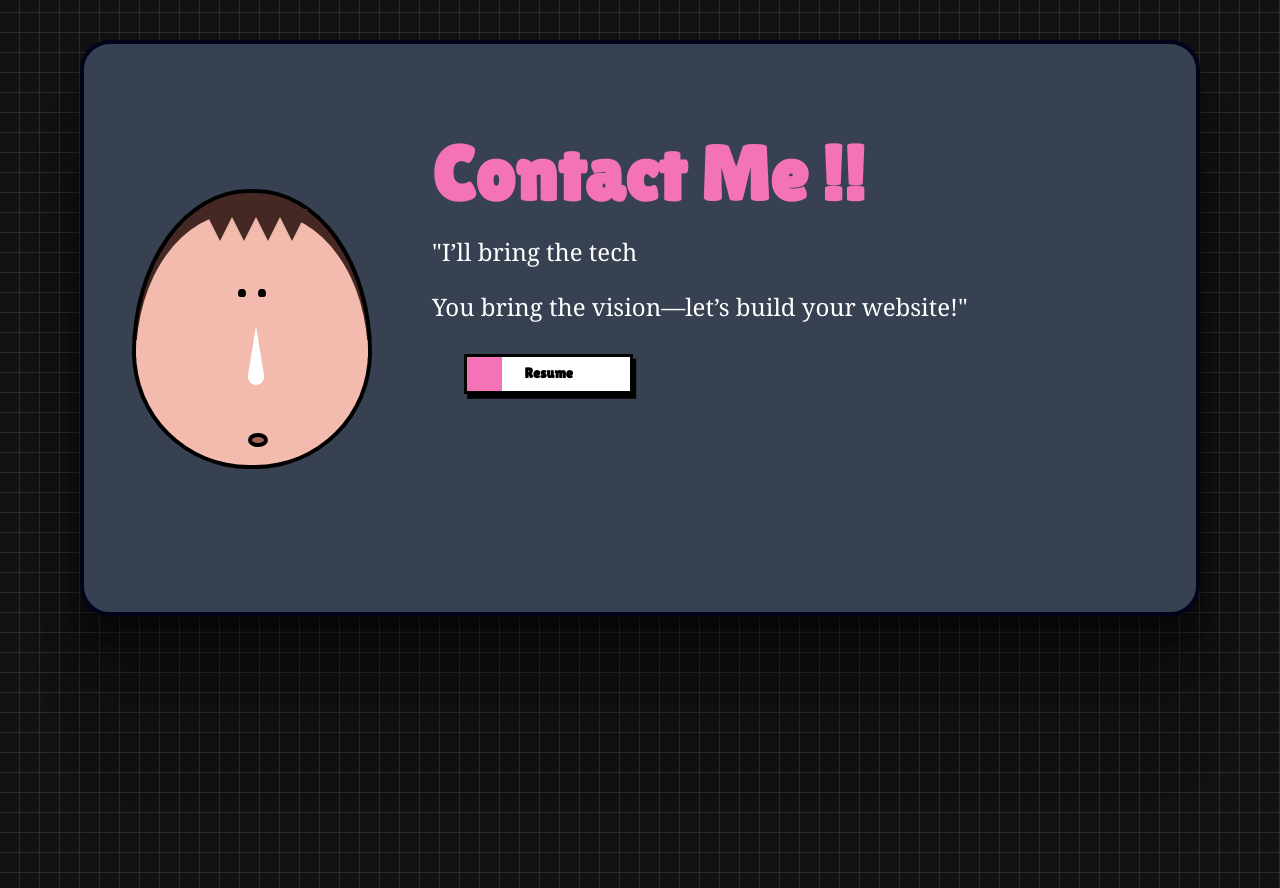
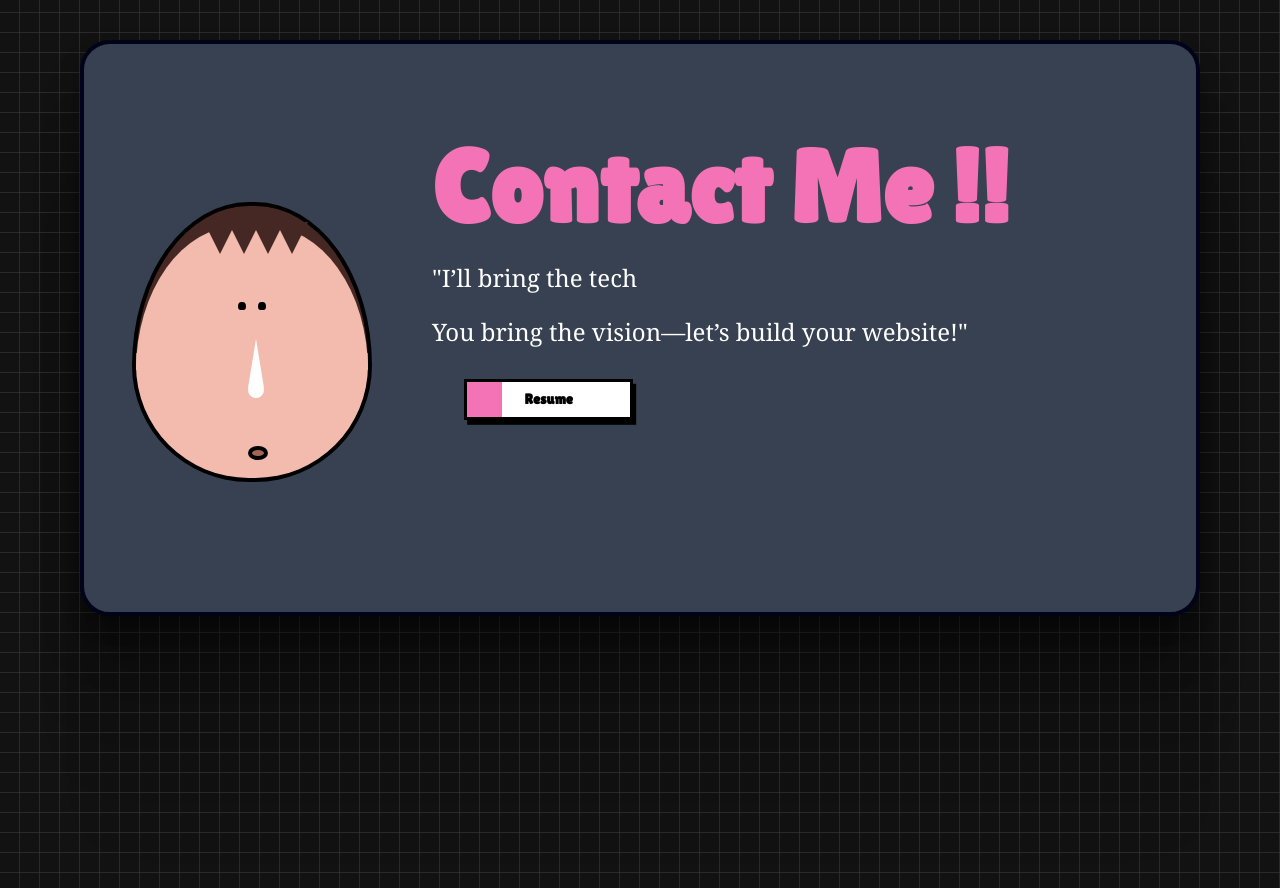
Before and after one commit to pavaniupadhyay/Portfolio, a Next.js app: page / in a window 1280 px wide. Shown: the part 4560-5448 px from the top of the page. Built offline with nearby package versions, Linux system fonts and the light colour scheme; a web font is replaced by a local one.

Commit message:
updated Experiance.tsx

```diff
--- a/components/Experiance.tsx
+++ b/components/Experiance.tsx
@@ -97,7 +97,7 @@ const Experiance = () => {
         </div>
       </div>
       <div className={`${lilita_one.className} flex flex-col items-start ml-5 sm:ml-10 space-y-4 sm:space-y-8`}>
-        <p className="text-pink-400 text-9xl ml-60 sm:text-8xl font-bold">Contact Me !!</p>
+        <p className="text-pink-400 text-9xl ml-60 sm:text-x9l font-bold">Contact Me !!</p>
         <p className="text-white text-lg sm:text-3xl ml-60 font-serif sm:mb-130">"I’ll bring the tech</p>
         <p className="text-white text-lg sm:text-3xl ml-60 font-serif mb-4 ">You bring the vision—let’s build your website!"</p>
         <div>
```
